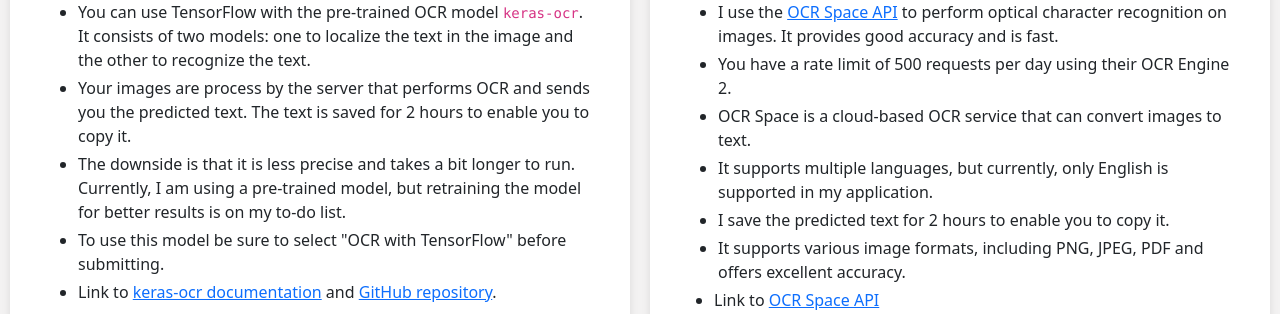
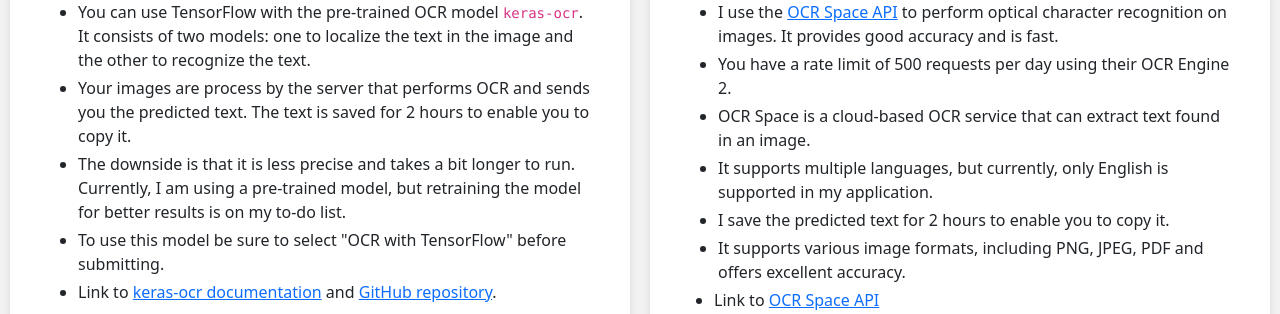
Before and after one commit to PiWebswiss/CS50-Project, a Flask app: page / in a window 1280 px wide. Shown: the part 1893-2207 px from the top of the page. Run offline with Flask 3, Linux system fonts and the light colour scheme; data that the repository does not hold is empty; some libraries are stand-ins or nearby versions.

Commit message:
change text to be more precise

```diff
--- a/templates/index.html
+++ b/templates/index.html
@@ -152,7 +152,7 @@
                   You have a rate limit of 500 requests per day using their OCR Engine 2.
               </li>
               <li class="m-1">
-                  OCR Space is a cloud-based OCR service that can convert images to text.
+                OCR Space is a cloud-based OCR service that can extract text found in an image.
               </li>
               <li class="m-1">
                   It supports multiple languages, but currently, only English is supported in my application.
```
